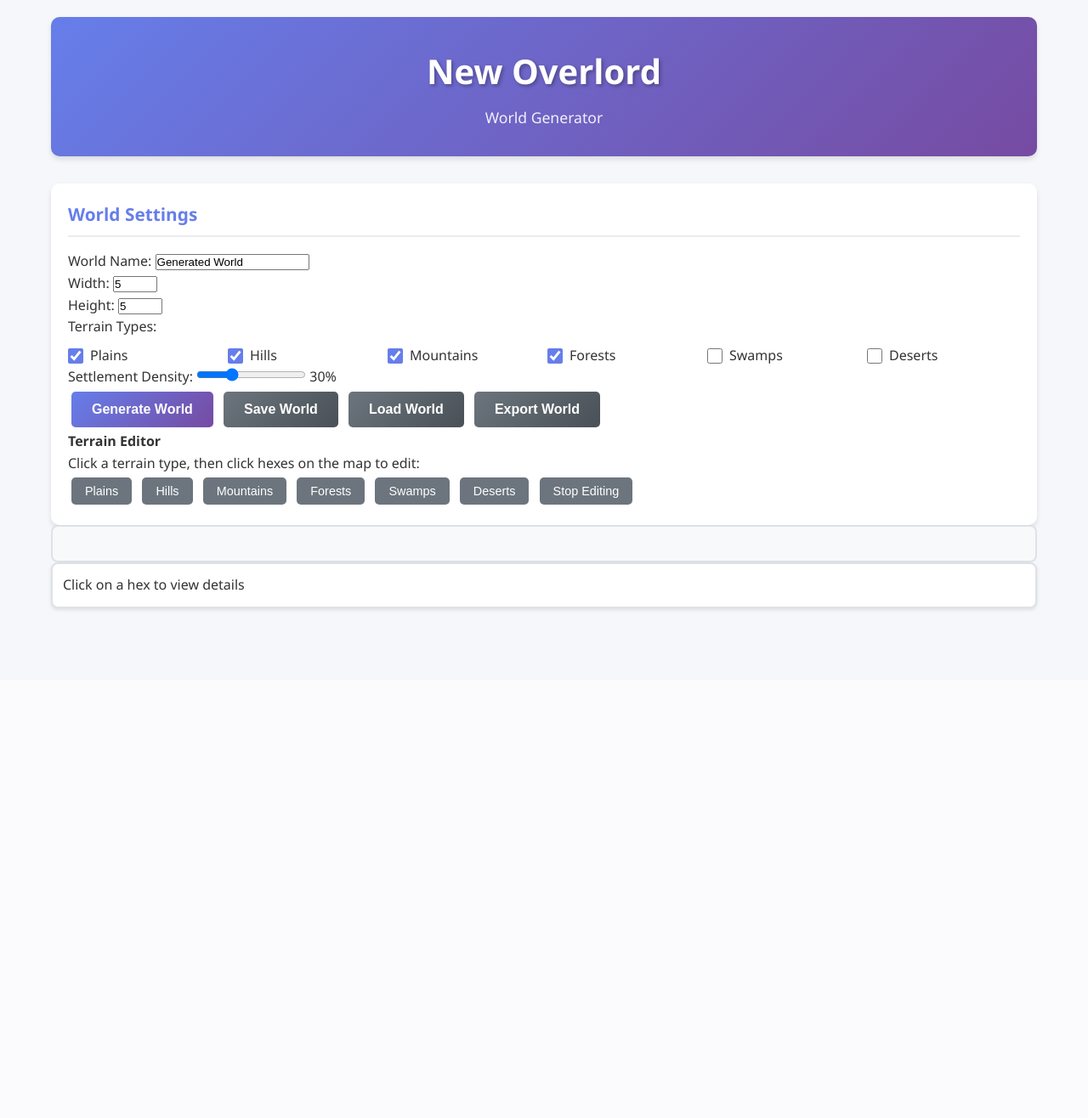
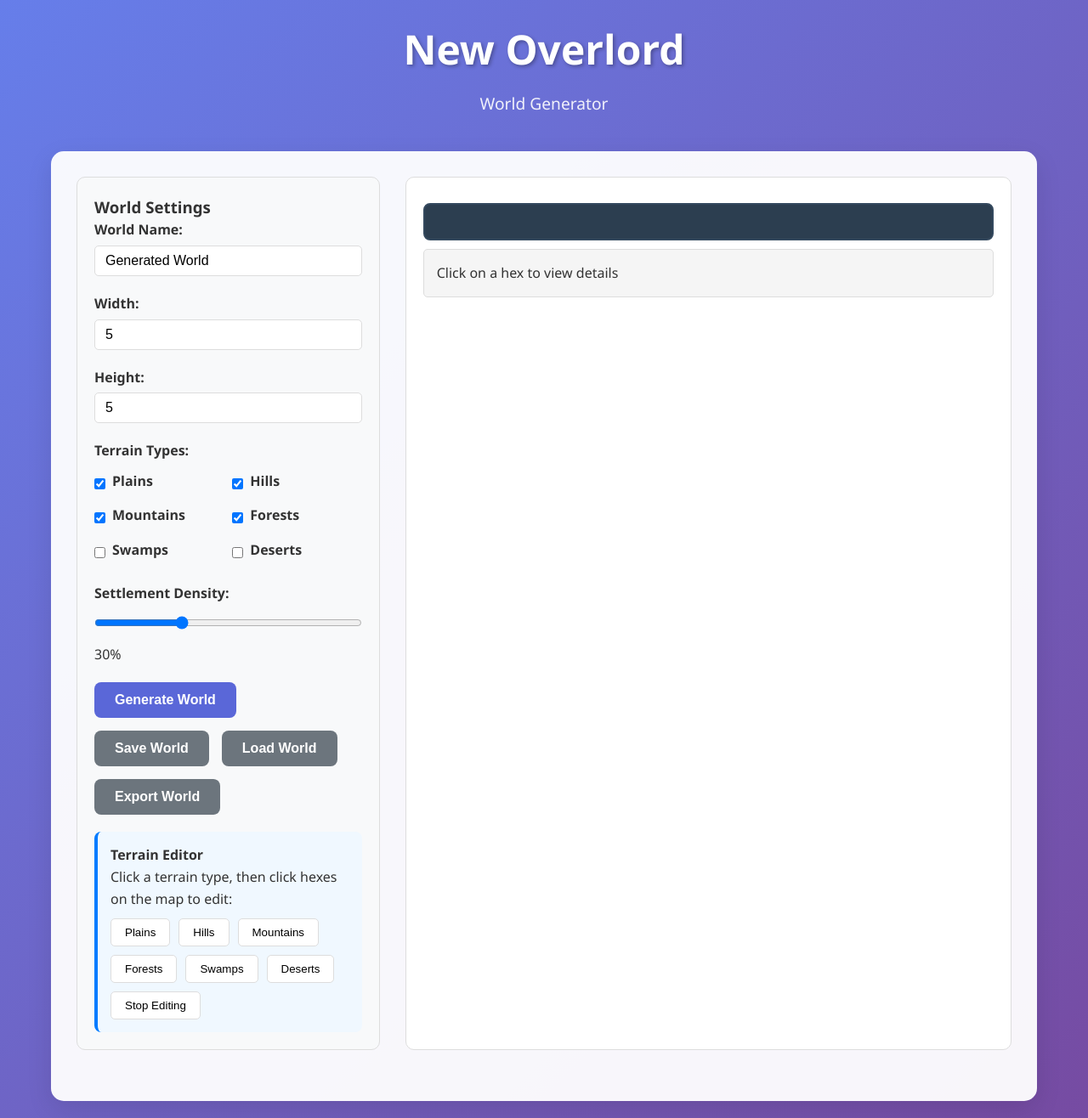
Before and after one commit to Manaleshi/New-Overlord, a Flask app: page /world-generator in a window 1280 px wide. Shown: the whole page at 85% size. Before the commit the page ends 719 px from the top, so only its background shows below. Run offline with Flask 3, Linux system fonts and the light colour scheme.

Commit message:
Update style.css
Second time

```diff
--- a/New-Overlord/static/css/style.css
+++ b/New-Overlord/static/css/style.css
@@ -1,16 +1,19 @@
-/* New Overlord World Generator Styles */
+/* ========================================
+   GENERAL PAGE STYLING
+   ======================================== */
 
 * {
-    box-sizing: border-box;
     margin: 0;
     padding: 0;
+    box-sizing: border-box;
 }
 
 body {
     font-family: 'Segoe UI', Tahoma, Geneva, Verdana, sans-serif;
-    background-color: #f5f7fa;
+    line-height: 1.6;
     color: #333;
-    line-height: 1.6;
+    background: linear-gradient(135deg, #667eea 0%, #764ba2 100%);
+    min-height: 100vh;
 }
 
 .container {
@@ -19,506 +22,494 @@ body {
     padding: 20px;
 }
 
-/* Header Styles */
+/* Header */
 header {
-    background: linear-gradient(135deg, #667eea 0%, #764ba2 100%);
+    text-align: center;
+    margin-bottom: 40px;
     color: white;
-    text-align: center;
-    padding: 2rem 0;
-    margin-bottom: 2rem;
-    border-radius: 10px;
-    box-shadow: 0 4px 6px rgba(0,0,0,0.1);
 }
 
-header h1 {
-    font-size: 2.5rem;
-    margin-bottom: 0.5rem;
+.logo {
+    font-size: 3rem;
+    font-weight: bold;
+    margin-bottom: 10px;
     text-shadow: 2px 2px 4px rgba(0,0,0,0.3);
 }
 
-header p {
-    font-size: 1.1rem;
+.tagline {
+    font-size: 1.2rem;
     opacity: 0.9;
+    margin-bottom: 30px;
 }
 
-/* Navigation */
-nav {
-    background: white;
-    border-radius: 8px;
-    padding: 1rem;
-    margin-bottom: 2rem;
-    box-shadow: 0 2px 4px rgba(0,0,0,0.1);
+/* Features Grid */
+.features {
+    display: grid;
+    grid-template-columns: repeat(auto-fit, minmax(300px, 1fr));
+    gap: 30px;
+    margin-bottom: 50px;
 }
 
-nav ul {
-    list-style: none;
-    display: flex;
-    justify-content: center;
-    gap: 2rem;
+.feature-card {
+    background: rgba(255, 255, 255, 0.95);
+    padding: 30px;
+    border-radius: 15px;
+    box-shadow: 0 10px 30px rgba(0,0,0,0.1);
+    transition: transform 0.3s ease, box-shadow 0.3s ease;
 }
 
-nav a {
-    color: #667eea;
-    text-decoration: none;
-    font-weight: 600;
-    padding: 0.5rem 1rem;
-    border-radius: 5px;
+.feature-card:hover {
+    transform: translateY(-5px);
+    box-shadow: 0 15px 40px rgba(0,0,0,0.15);
+}
+
+.feature-icon {
+    font-size: 2.5rem;
+    margin-bottom: 15px;
+}
+
+.feature-card h3 {
+    color: #5a67d8;
+    font-size: 1.5rem;
+    margin-bottom: 15px;
+}
+
+.feature-card p {
+    color: #666;
+    line-height: 1.6;
+}
+
+/* Tools Section */
+.tools {
+    background: rgba(255, 255, 255, 0.95);
+    padding: 40px;
+    border-radius: 15px;
+    box-shadow: 0 10px 30px rgba(0,0,0,0.1);
+    margin-bottom: 40px;
+}
+
+.tools h2 {
+    color: #5a67d8;
+    font-size: 2rem;
+    margin-bottom: 30px;
+    text-align: center;
+}
+
+.tool-grid {
+    display: grid;
+    grid-template-columns: repeat(auto-fit, minmax(250px, 1fr));
+    gap: 20px;
+}
+
+.tool-card {
+    background: #f8f9fa;
+    padding: 25px;
+    border-radius: 10px;
+    border-left: 4px solid #5a67d8;
     transition: all 0.3s ease;
 }
 
-nav a:hover {
-    background: #667eea;
-    color: white;
-    transform: translateY(-2px);
+.tool-card:hover {
+    background: #e8f4f8;
+    transform: translateX(5px);
 }
 
-/* Main Layout */
-.main-layout {
-    display: grid;
-    grid-template-columns: 1fr 2fr 1fr;
-    gap: 20px;
-    margin-bottom: 2rem;
+.tool-card h3 {
+    color: #333;
+    margin-bottom: 10px;
 }
 
-/* Control Panel */
-.control-panel {
-    background: white;
-    border-radius: 10px;
-    padding: 20px;
-    box-shadow: 0 4px 6px rgba(0,0,0,0.1);
-    height: fit-content;
+.tool-card p {
+    color: #666;
+    font-size: 0.9rem;
+    margin-bottom: 15px;
 }
 
-.control-panel h3 {
-    color: #667eea;
-    margin-bottom: 1rem;
-    font-size: 1.3rem;
-    border-bottom: 2px solid #e9ecef;
-    padding-bottom: 0.5rem;
+/* Buttons */
+.btn {
+    display: inline-block;
+    padding: 12px 24px;
+    background: #5a67d8;
+    color: white;
+    text-decoration: none;
+    border-radius: 8px;
+    font-weight: 600;
+    transition: all 0.3s ease;
+    border: none;
+    cursor: pointer;
+    font-size: 1rem;
 }
 
-.form-group {
-    margin-bottom: 1.5rem;
+.btn:hover {
+    background: #4c63d2;
+    transform: translateY(-2px);
+    box-shadow: 0 5px 15px rgba(90, 103, 216, 0.4);
 }
 
-.form-group label {
-    display: block;
-    margin-bottom: 0.5rem;
-    font-weight: 600;
-    color: #495057;
+.btn-secondary {
+    background: #6c757d;
 }
 
-.form-group input[type="text"],
-.form-group input[type="number"],
-.form-group select {
+.btn-secondary:hover {
+    background: #5a6268;
+}
+
+.btn-disabled {
+    background: #ccc;
+    cursor: not-allowed;
+    pointer-events: none;
+}
+
+/* Status Section */
+.status {
+    background: rgba(255, 255, 255, 0.95);
+    padding: 30px;
+    border-radius: 15px;
+    box-shadow: 0 10px 30px rgba(0,0,0,0.1);
+    margin-bottom: 40px;
+}
+
+.status h2 {
+    color: #5a67d8;
+    margin-bottom: 20px;
+    text-align: center;
+}
+
+.status-list {
+    list-style: none;
+    max-width: 400px;
+    margin: 0 auto;
+}
+
+.status-list li {
+    padding: 10px 0;
+    border-bottom: 1px solid #eee;
+    font-size: 1.1rem;
+}
+
+.status-list li:last-child {
+    border-bottom: none;
+}
+
+/* Footer */
+footer {
+    text-align: center;
+    color: rgba(255, 255, 255, 0.8);
+    font-size: 0.9rem;
+    margin-top: 40px;
+}
+
+/* World Generator Specific Styles */
+.world-generator {
+    background: rgba(255, 255, 255, 0.95);
+    padding: 30px;
+    border-radius: 15px;
+    box-shadow: 0 10px 30px rgba(0,0,0,0.1);
+}
+
+.controls {
+    display: grid;
+    grid-template-columns: 1fr 2fr;
+    gap: 30px;
+    margin-bottom: 30px;
+}
+
+.control-panel {
+    background: #f8f9fa;
+    padding: 20px;
+    border-radius: 10px;
+    border: 1px solid #ddd;
+}
+
+.control-group {
+    margin-bottom: 20px;
+}
+
+.control-group label {
+    display: block;
+    margin-bottom: 5px;
+    font-weight: 600;
+    color: #333;
+}
+
+.control-group input,
+.control-group select {
     width: 100%;
-    padding: 0.75rem;
-    border: 2px solid #e9ecef;
+    padding: 8px 12px;
+    border: 1px solid #ddd;
     border-radius: 5px;
     font-size: 1rem;
-    transition: border-color 0.3s ease;
 }
 
-.form-group input:focus,
-.form-group select:focus {
-    outline: none;
-    border-color: #667eea;
-    box-shadow: 0 0 0 3px rgba(102, 126, 234, 0.1);
-}
-
-/* Checkboxes */
 .checkbox-group {
     display: grid;
     grid-template-columns: repeat(auto-fit, minmax(120px, 1fr));
-    gap: 0.5rem;
-    margin-top: 0.5rem;
+    gap: 10px;
+    margin-top: 10px;
 }
 
 .checkbox-item {
     display: flex;
     align-items: center;
-    gap: 0.5rem;
+    gap: 8px;
 }
 
 .checkbox-item input[type="checkbox"] {
-    width: 18px;
-    height: 18px;
-    accent-color: #667eea;
+    width: auto;
 }
 
-/* Sliders */
-.slider-container {
-    margin-top: 0.5rem;
+.world-display {
+    background: white;
+    border: 1px solid #ddd;
+    border-radius: 10px;
+    padding: 20px;
+    min-height: 400px;
 }
 
-.slider {
-    width: 100%;
-    -webkit-appearance: none;
-    height: 8px;
-    border-radius: 5px;
-    background: #e9ecef;
-    outline: none;
+.action-buttons {
+    display: flex;
+    gap: 15px;
+    margin-top: 20px;
+    flex-wrap: wrap;
 }
 
-.slider::-webkit-slider-thumb {
-    -webkit-appearance: none;
-    appearance: none;
-    width: 20px;
-    height: 20px;
-    border-radius: 50%;
-    background: #667eea;
-    cursor: pointer;
-    transition: all 0.3s ease;
+.terrain-editor {
+    margin-top: 20px;
+    padding: 15px;
+    background: #f0f8ff;
+    border-radius: 8px;
+    border-left: 4px solid #007bff;
 }
 
-.slider::-webkit-slider-thumb:hover {
-    background: #5a6fd8;
-    transform: scale(1.1);
+.terrain-buttons {
+    display: flex;
+    gap: 10px;
+    flex-wrap: wrap;
+    margin-top: 10px;
 }
 
-.slider::-moz-range-thumb {
-    width: 20px;
-    height: 20px;
-    border-radius: 50%;
-    background: #667eea;
+.terrain-btn {
+    padding: 8px 16px;
+    border: 1px solid #ddd;
+    background: white;
+    border-radius: 5px;
     cursor: pointer;
-    border: none;
+    transition: all 0.2s ease;
 }
 
-/* Buttons */
-.btn {
-    background: linear-gradient(135deg, #667eea 0%, #764ba2 100%);
-    color: white;
-    border: none;
-    padding: 0.75rem 1.5rem;
-    border-radius: 5px;
-    cursor: pointer;
-    font-size: 1rem;
-    font-weight: 600;
-    transition: all 0.3s ease;
-    margin: 0.25rem;
-    min-width: 120px;
+.terrain-btn:hover {
+    background: #e9ecef;
 }
 
-.btn:hover {
-    transform: translateY(-2px);
-    box-shadow: 0 4px 8px rgba(0,0,0,0.2);
+.terrain-btn.active {
+    background: #007bff;
+    color: white;
+    border-color: #007bff;
 }
 
-.btn:active {
-    transform: translateY(0);
+#edit-mode-indicator {
+    background: #28a745;
+    color: white;
+    padding: 8px 16px;
+    border-radius: 5px;
+    margin-top: 10px;
+    display: none;
 }
 
-.btn-secondary {
-    background: linear-gradient(135deg, #6c757d 0%, #495057 100%);
+/* Responsive Design */
+@media (max-width: 768px) {
+    .container {
+        padding: 10px;
     }
 
-.btn-success {
-    background: linear-gradient(135deg, #28a745 0%, #20c997 100%);
+    .logo {
+        font-size: 2rem;
     }
 
-.btn-warning {
-    background: linear-gradient(135deg, #ffc107 0%, #fd7e14 100%);
-    color: #212529;
+    .controls {
+        grid-template-columns: 1fr;
     }
 
-/* Button Groups */
-.button-group {
-    display: flex;
-    flex-wrap: wrap;
-    gap: 0.5rem;
-    margin-top: 1rem;
+    .features {
+        grid-template-columns: 1fr;
     }
 
-/* Map Container */
-.map-container {
-    background: white;
-    border-radius: 10px;
-    padding: 20px;
-    box-shadow: 0 4px 6px rgba(0,0,0,0.1);
-    min-height: 500px;
-    display: flex;
+    .tool-grid {
+        grid-template-columns: 1fr;
+    }
+
+    .action-buttons {
         flex-direction: column;
-    align-items: center;
+    }
+
+    .terrain-buttons {
         justify-content: center;
     }
-
-#hex-grid {
-    background: #f8f9fa;
-    border: 2px solid #dee2e6;
-    border-radius: 8px;
-    padding: 20px;
-    overflow: auto;
-    max-width: 100%;
-    max-height: 600px;
 }
 
-/* Hex Styles */
+/* ========================================
+   HEXAGONAL GRID STYLES
+   ======================================== */
+
+/* Hexagonal Grid Styles */
 .hex {
+    position: absolute;
+    width: 50px;    /* Updated from 40px */
+    height: 50px;   /* Updated from 40px */
     border: 2px solid #333;
-    border-radius: 8px;
+    border-radius: 6px;
     display: flex;
     align-items: center;
     justify-content: center;
-    transition: all 0.3s ease;
-    box-shadow: 0 2px 4px rgba(0,0,0,0.1);
+    font-size: 10px;
+    font-weight: bold;
+    transition: all 0.2s ease;
+    box-sizing: border-box;
 }
 
 .hex:hover {
-    border-color: #667eea;
-    transform: scale(1.05);
-    box-shadow: 0 4px 8px rgba(0,0,0,0.2);
+    border-color: #fff;
+    transform: scale(1.1);
     z-index: 10;
+    box-shadow: 0 0 10px rgba(255, 255, 255, 0.5);
 }
 
 .hex.selected {
-    border-color: #ff6b6b;
+    border-color: #ffff00;
     border-width: 3px;
-    box-shadow: 0 0 0 3px rgba(255, 107, 107, 0.3);
-    transform: scale(1.1);
-    z-index: 20;
+    transform: scale(1.15);
+    z-index: 15;
+    box-shadow: 0 0 15px rgba(255, 255, 0, 0.8);
 }
 
 .hex-content {
     text-align: center;
-    font-size: 0.7rem;
-    font-weight: bold;
-    text-shadow: 1px 1px 2px rgba(255,255,255,0.8);
+    line-height: 1.1;
+    color: #000;
+    text-shadow: 1px 1px 1px rgba(255, 255, 255, 0.7);
     position: relative;
-    width: 100%;
-    height: 100%;
-    display: flex;
-    flex-direction: column;
-    justify-content: center;
-    align-items: center;
 }
 
 .hex-coords {
-    font-size: 0.6rem;
-    opacity: 0.8;
+    font-size: 8px;
+    opacity: 0.7;
 }
 
 .hex-terrain {
-    font-size: 0.65rem;
-    margin-top: 2px;
+    font-size: 9px;
+    font-weight: bold;
 }
 
+/* Settlement Icon Styles - Top Left Position */
 .settlement-icon {
+    font-size: 12px;
     position: absolute;
-    top: 2px;
-    right: 2px;
-    font-size: 12px;
-    background: rgba(255, 255, 255, 0.8);
+    top: -2px;
+    left: -2px;    /* Top left corner */
+    background: rgba(255, 255, 255, 0.9);
     border-radius: 50%;
     width: 16px;
     height: 16px;
     display: flex;
     align-items: center;
     justify-content: center;
+    border: 1px solid #333;
+    z-index: 20;   /* Higher z-index to stay on top */
 }
 
-/* Terrain Colors */
-.terrain-plains { background-color: #90EE90; }
-.terrain-hills { background-color: #DEB887; }
-.terrain-mountains { background-color: #A0A0A0; }
-.terrain-forests { background-color: #228B22; }
-.terrain-swamps { background-color: #556B2F; }
-.terrain-deserts { background-color: #F4A460; }
-.terrain-water { background-color: #4169E1; color: white; }
+/* Terrain-specific colors */
+.terrain-plains {
+    background-color: #90EE90;
+}
 
-/* Info Panel */
-.info-panel {
-    background: white;
-    border-radius: 10px;
-    padding: 20px;
-    box-shadow: 0 4px 6px rgba(0,0,0,0.1);
-    height: fit-content;
-    max-height: 500px;
+.terrain-hills {
+    background-color: #DEB887;
+}
+
+.terrain-mountains {
+    background-color: #696969;
+    color: white;
+}
+
+.terrain-forests {
+    background-color: #228B22;
+    color: white;
+}
+
+.terrain-swamps {
+    background-color: #556B2F;
+    color: white;
+}
+
+.terrain-deserts {
+    background-color: #F4A460;
+}
+
+.terrain-water {
+    background-color: #4682B4;
+    color: white;
+}
+
+/* Hex info panel styles */
+#hex-info {
+    background: #f5f5f5;
+    border: 1px solid #ddd;
+    padding: 15px;
+    margin: 10px 0;
+    border-radius: 5px;
+    max-height: 400px;
     overflow-y: auto;
 }
 
-#hex-info {
-    background: white;
-    border: 2px solid #dee2e6;
-    border-radius: 8px;
-    box-shadow: 0 2px 4px rgba(0,0,0,0.1);
-    padding: 12px;
-}
-
-#hex-info h3 {
-    margin-top: 0;
-    margin-bottom: 12px;
-    color: #2c3e50;
-    border-bottom: 2px solid #3498db;
-    padding-bottom: 4px;
-}
-
 .hex-details {
-    background-color: #f8f9fa;
-    border: 1px solid #dee2e6;
-    border-radius: 4px;
-    padding: 8px;
-    margin: 8px 0;
-}
-
-/* Economic information styling */
-.economic-info {
-    background-color: #f0f8ff;
-    border: 1px solid #b0d4f1;
-    border-radius: 4px;
-    padding: 8px;
-    margin: 8px 0;
-}
-
-.settlement-economic-info {
-    background-color: #f5f5dc;
-    border: 1px solid #d4b896;
-    border-radius: 4px;
-    padding: 8px;
-    margin: 8px 0;
+    margin: 10px 0;
+    line-height: 1.4;
 }
 
 .settlement-info {
-    background-color: #e6ffe6;
-    border: 1px solid #90ee90;
-    border-radius: 4px;
-    padding: 6px;
-    margin: 6px 0;
-    font-size: 0.9em;
+    margin: 10px 0;
+    padding: 8px;
+    background: #e8f4f8;
+    border-left: 4px solid #2196F3;
+    border-radius: 3px;
 }
 
-/* Direction styling improvements */
 .directions {
-    margin-top: 12px;
+    margin-top: 15px;
 }
 
 .directions h4 {
-    margin-bottom: 8px;
-    color: #495057;
+    margin: 0 0 10px 0;
+    color: #333;
+    border-bottom: 1px solid #ddd;
+    padding-bottom: 5px;
 }
 
 .direction {
-    padding: 4px 8px;
-    margin: 4px 0;
-    background-color: #f8f9fa;
-    border-left: 3px solid #28a745;
-    border-radius: 0 4px 4px 0;
+    margin: 8px 0;
+    padding: 5px;
+    background: #f9f9f9;
+    border-radius: 3px;
+    line-height: 1.3;
+    font-size: 13px;
 }
 
-.direction .impassable {
-    color: #dc3545;
+.direction strong {
+    color: #2c5aa0;
+}
+
+.impassable {
+    color: #d32f2f;
     font-weight: bold;
 }
 
-/* Terrain Edit Mode */
-.terrain-btn {
-    background: #6c757d;
-    color: white;
-    border: none;
-    padding: 0.5rem 1rem;
-    border-radius: 5px;
-    cursor: pointer;
-    font-size: 0.9rem;
-    transition: all 0.3s ease;
-    margin: 0.25rem;
+/* Grid container */
+#hex-grid {
+    background: #2c3e50;
+    border: 2px solid #34495e;
+    border-radius: 8px;
+    padding: 20px;
+    margin: 10px 0;
+    position: relative;
+    overflow: auto;
 }
-
-.terrain-btn:hover {
-    background: #5a6268;
-    transform: translateY(-1px);
-}
-
-.terrain-btn.active {
-    background: #ff6b6b;
-    box-shadow: 0 0 0 3px rgba(255, 107, 107, 0.3);
-}
-
-#edit-mode-indicator {
-    background: #ff6b6b;
-    color: white;
-    padding: 0.5rem 1rem;
-    border-radius: 5px;
-    margin: 0.5rem 0;
-    font-weight: bold;
-    display: none;
-}
-
-/* Responsive Design */
-@media (max-width: 1024px) {
-    .main-layout {
-        grid-template-columns: 1fr;
-        gap: 15px;
-    }
-
-    .container {
-        padding: 10px;
-    }
-
-    header h1 {
-        font-size: 2rem;
-    }
-
-    .checkbox-group {
-        grid-template-columns: repeat(auto-fit, minmax(100px, 1fr));
-    }
-}
-
-@media (max-width: 768px) {
-    nav ul {
-        flex-direction: column;
-        gap: 0.5rem;
-    }
-
-    .button-group {
-        flex-direction: column;
-    }
-
-    .btn {
-        width: 100%;
-        margin: 0.25rem 0;
-    }
-
-    header h1 {
-        font-size: 1.5rem;
-    }
-
-    header p {
-        font-size: 1rem;
-    }
-}
-
-/* Loading States */
-.loading {
-    opacity: 0.6;
-    pointer-events: none;
-}
-
-.loading::after {
-    content: "";
-    position: absolute;
-    top: 50%;
-    left: 50%;
-    width: 20px;
-    height: 20px;
-    margin: -10px 0 0 -10px;
-    border: 2px solid #f3f3f3;
-    border-top: 2px solid #667eea;
-    border-radius: 50%;
-    animation: spin 1s linear infinite;
-}
-
-@keyframes spin {
-    0% { transform: rotate(0deg); }
-    100% { transform: rotate(360deg); }
-}
-
-/* Utility Classes */
-.text-center { text-align: center; }
-.text-left { text-align: left; }
-.text-right { text-align: right; }
-.mt-1 { margin-top: 0.5rem; }
-.mt-2 { margin-top: 1rem; }
-.mb-1 { margin-bottom: 0.5rem; }
-.mb-2 { margin-bottom: 1rem; }
-.p-1 { padding: 0.5rem; }
-.p-2 { padding: 1rem; }
```
Lines whose indentation alone changed are shown as unchanged.
